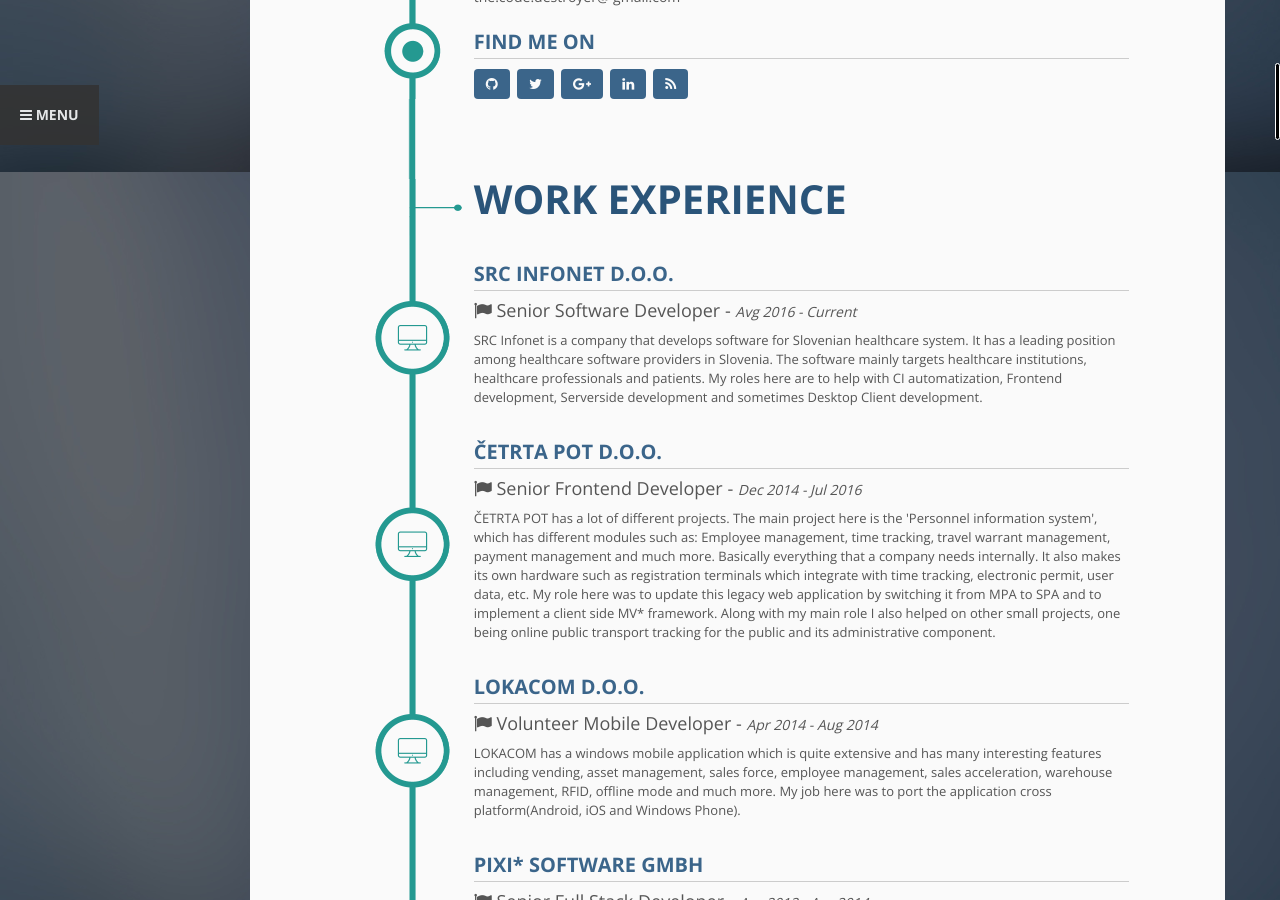
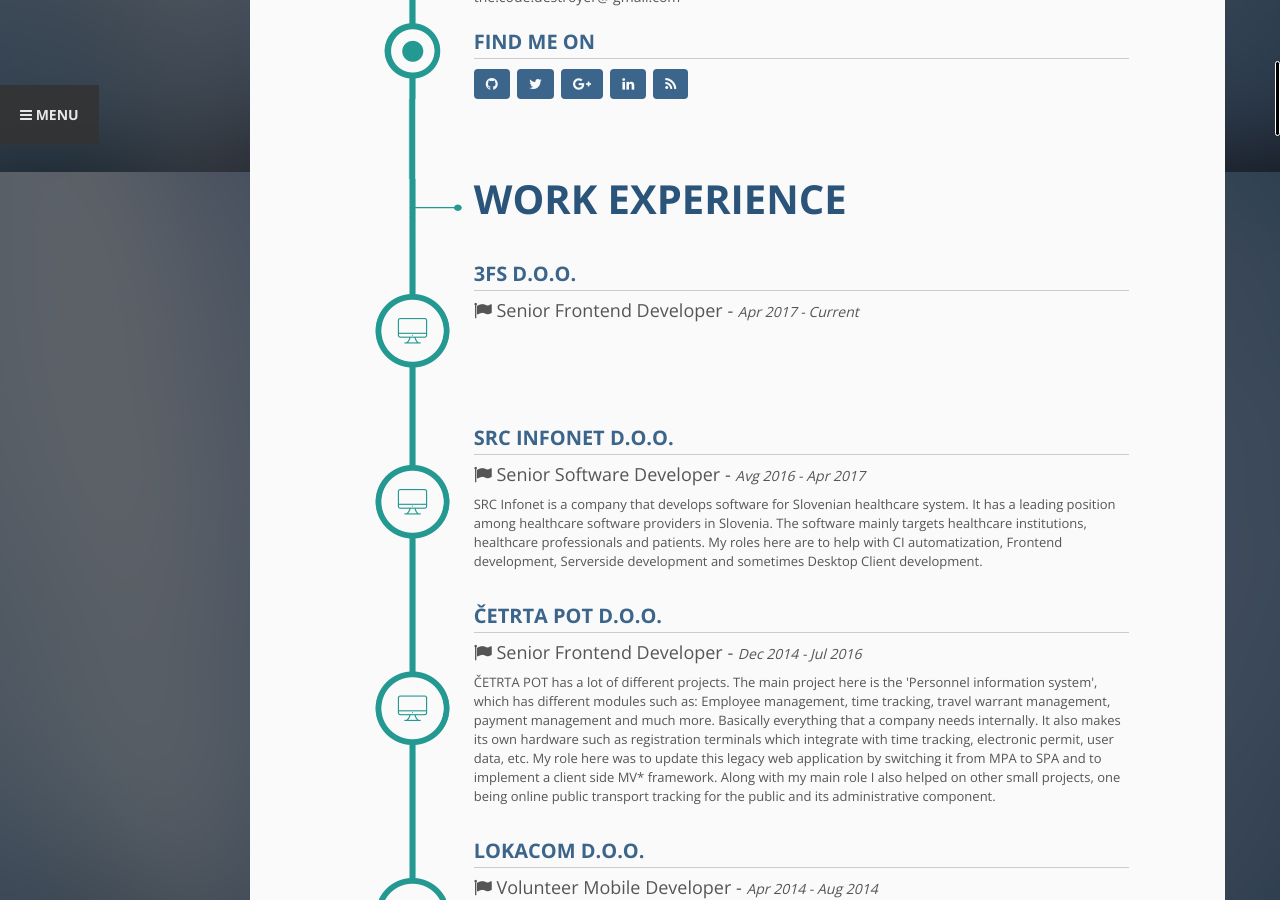
Before and after one commit to TheCodeDestroyer/thecodedestroyer.github.io, a Jekyll site: the page built from index.html, in a window 1280 px wide and 900 px high, scrolled down 728 px. Built offline with Jekyll 4.4.1, drawn with Linux system fonts in a browser that asks for light colours.

Commit message:
Update work.yml

```diff
--- a/_data/work.yml
+++ b/_data/work.yml
@@ -4,11 +4,18 @@
 sectionClass: "work-experience"
 sectionId: "works"
 list:
+- title: "3fs d.o.o."
+  activity:
+    type: "job"
+    title: " Senior Frontend Developer - "
+    date: "Apr 2017 - Current"
+  divClass: "job-description"
+  value: ""
 - title: "SRC Infonet d.o.o."
   activity:
     type: "job"
     title: " Senior Software Developer - "
-    date: "Avg 2016 - Current"
+    date: "Avg 2016 - Apr 2017"
   divClass: "job-description"
   value: "SRC Infonet is a company that develops software for Slovenian healthcare system.
           It has a leading position among healthcare software providers in Slovenia.
```
